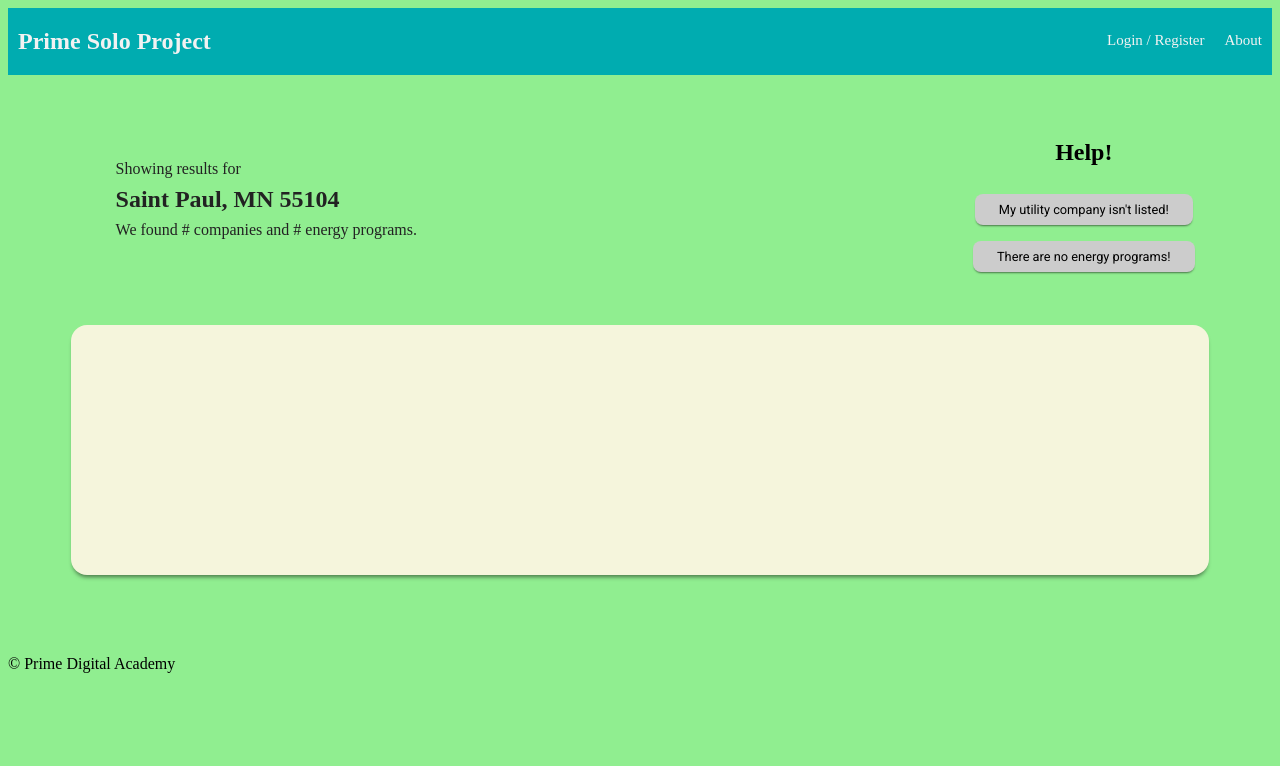
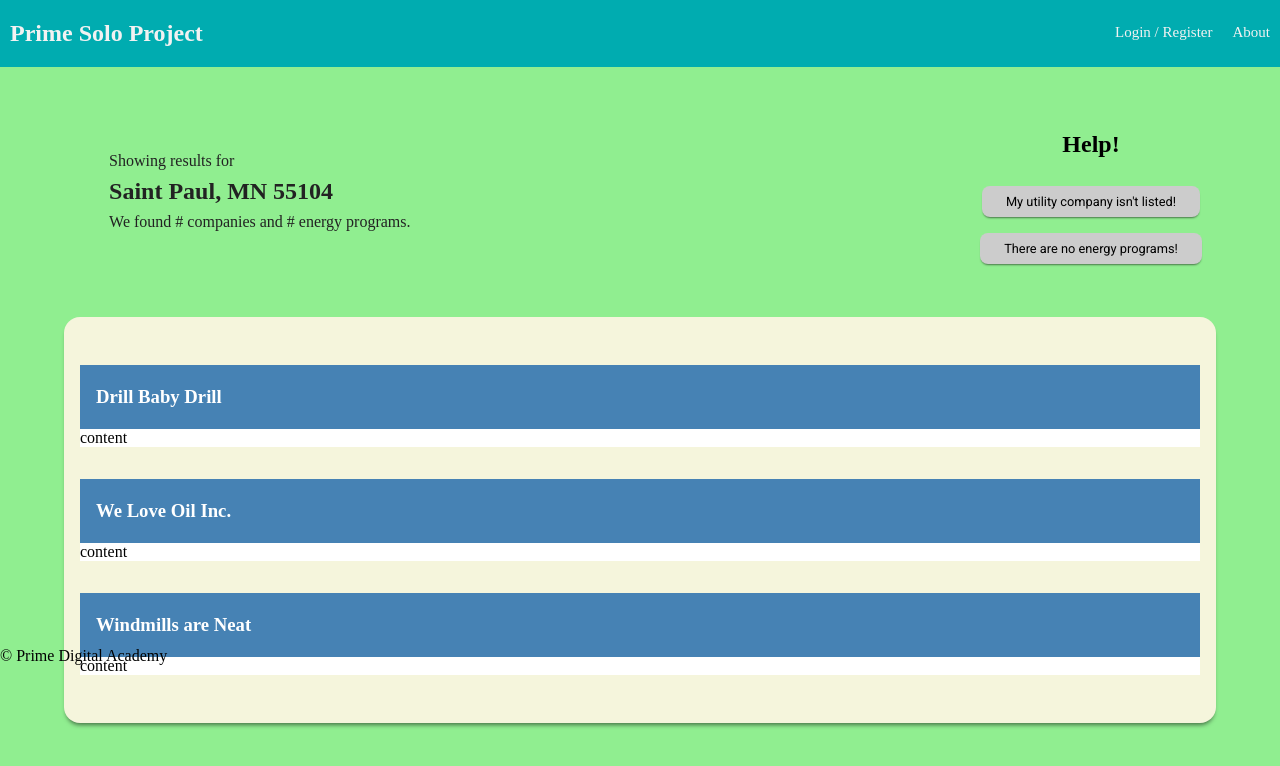
Before and after one commit to luketpena/green-neighbor, a React app: page /#/utility in a window 1280 px wide. Built offline with nearby package versions, Linux system fonts and the light colour scheme; no server answers.

Commit message:
Removed body default margin

```diff
--- a/src/components/App/App.css
+++ b/src/components/App/App.css
@@ -26,6 +26,7 @@
 
 body {
   background-color: var(--color-bkg-main);
+  margin: 0;
   height: 100vh;
 }
 
--- a/src/components/UtilityPage/UtilityPage.js
+++ b/src/components/UtilityPage/UtilityPage.js
@@ -1,5 +1,11 @@
 import React from 'react';
 import styled from 'styled-components';
+
+const dummyData = [
+  {utility_name: 'Drill Baby Drill'},
+  {utility_name: 'We Love Oil Inc.'},
+  {utility_name: 'Windmills are Neat'}
+]
 
 const Container = styled.div`
   width: 90%;
@@ -45,6 +51,52 @@ const ProgramsBox = styled.div`
   grid-area: programs;
 `;
 
+const UtilityCardBody = styled.div`
+  background-color: var(--color-bkg-highlight);
+  margin: 32px 0;
+`;
+
+const UtilityHeader = styled.div`
+  background-color: steelblue;
+  color: white;
+  height: 64px;
+  display: flex;
+  align-items: center;
+  h3 {
+    margin-left: 16px;
+  }
+`;
+
+function UtilityList () {
+
+  function renderCompanies() {
+    return dummyData.map( (item,i)=>{
+      return <UtilityCard key={i} company={item}/>
+    });
+  }
+
+  return (
+    <ProgramsBox className="container">
+      {renderCompanies()}
+    </ProgramsBox>
+  )
+}
+
+function UtilityCard (props) {
+  return (
+    <UtilityCardBody>
+      <UtilityHeader>
+        <h3>{props.company.utility_name}</h3>
+      </UtilityHeader>
+      content
+    </UtilityCardBody>
+  )
+}
+
+function ProgramCard (props) {
+
+}
+
 export default function UtilityPage() {
 
   return(
@@ -62,9 +114,7 @@ export default function UtilityPage() {
         <button className="button-default">There are no energy programs!</button>
       </HelpBox>
 
-      <ProgramsBox className="container">
-
-      </ProgramsBox>
+      <UtilityList />
 
     </Container>
   )
```
